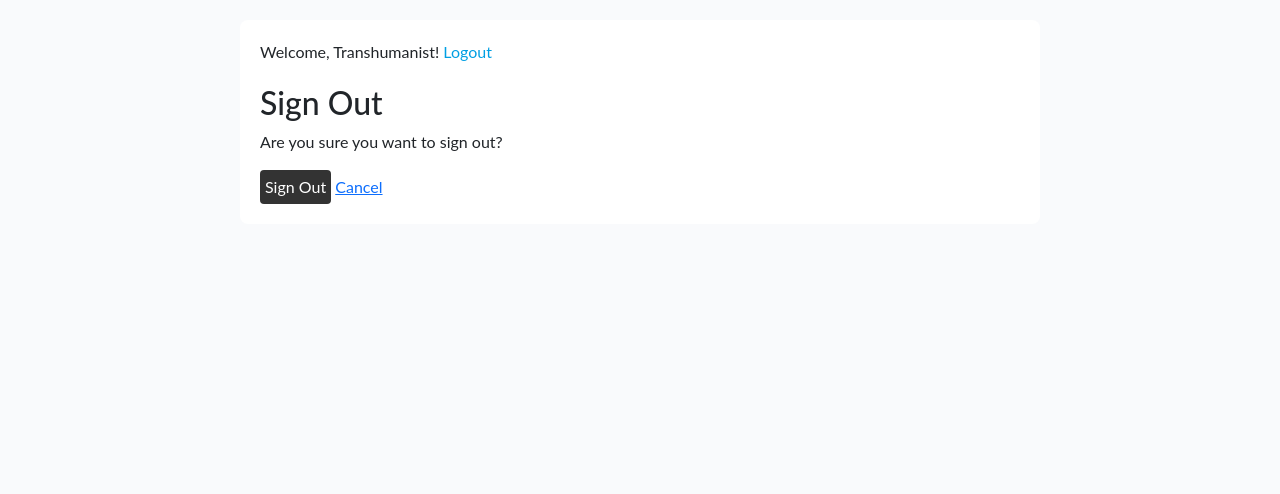
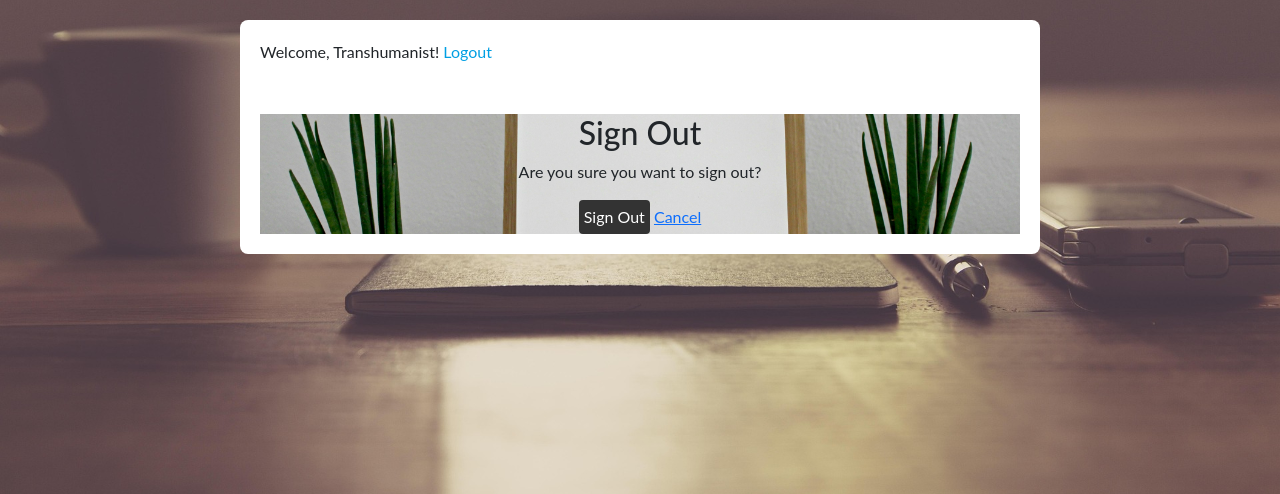
Before and after one commit to TranshumanistAJ/blogiverse, a Django app: page /accounts/logout/ in a window 1280 px wide. Shown: the top 494 px of the page. Run offline with Django 5.2, Linux system fonts and the light colour scheme; a user stored in the database is signed in; some libraries are stand-ins or nearby versions.

Commit message:
Add images and update style.css for backgrounds

```diff
--- a/static/css/style.css
+++ b/static/css/style.css
@@ -1,11 +1,23 @@
 /* static/css/style.css */
 /* Custom styles for Blogiverse, ensuring responsive and engaging design */
 
-/* Sets default body styling */
+/* Sets default body styling with background image */
 body {
     font-family: 'Lato', Arial, sans-serif; /* Uses Lato for body text */
     margin: 0; /* Removes default margins */
     background-color: #F9FAFC; /* Light gray background */
+    background-image: url("../images/background.jpg"); /* Main background image */
+    background-size: cover; /* Covers entire area */
+    background-position: center; /* Centers image */
+}
+
+/* Styles auth container for login/signup pages with background image */
+.auth-container {
+    background-image: url("../images/loginandsignupbackground.jpg"); /* Login/signup background */
+    background-size: cover; /* Covers entire area */
+    background-position: center; /* Centers image */
+    text-align: center; /* Centers content */
+    margin-top: 50px; /* Adds top spacing */
 }
 
 /* Styles main container for content */
```
